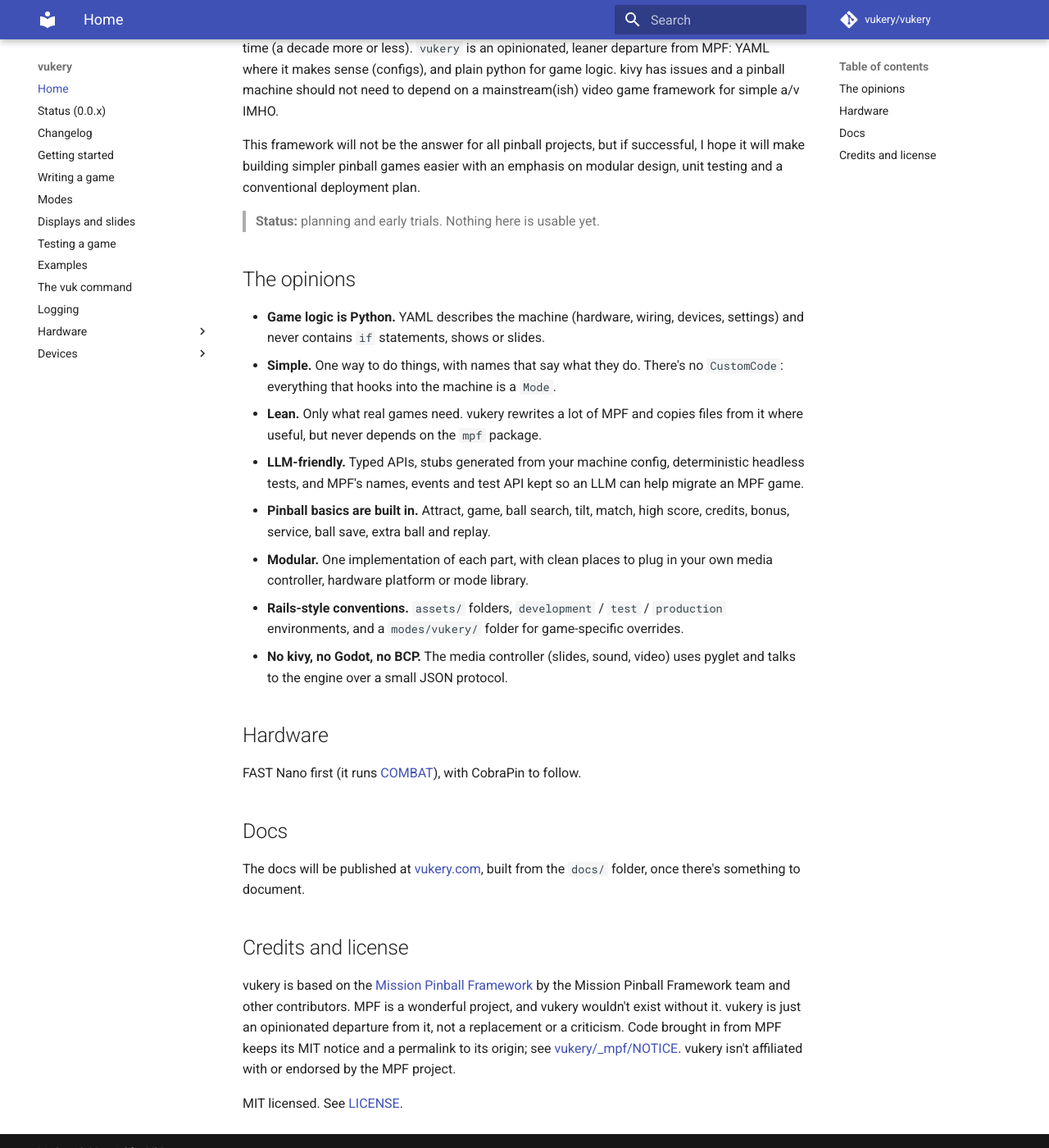
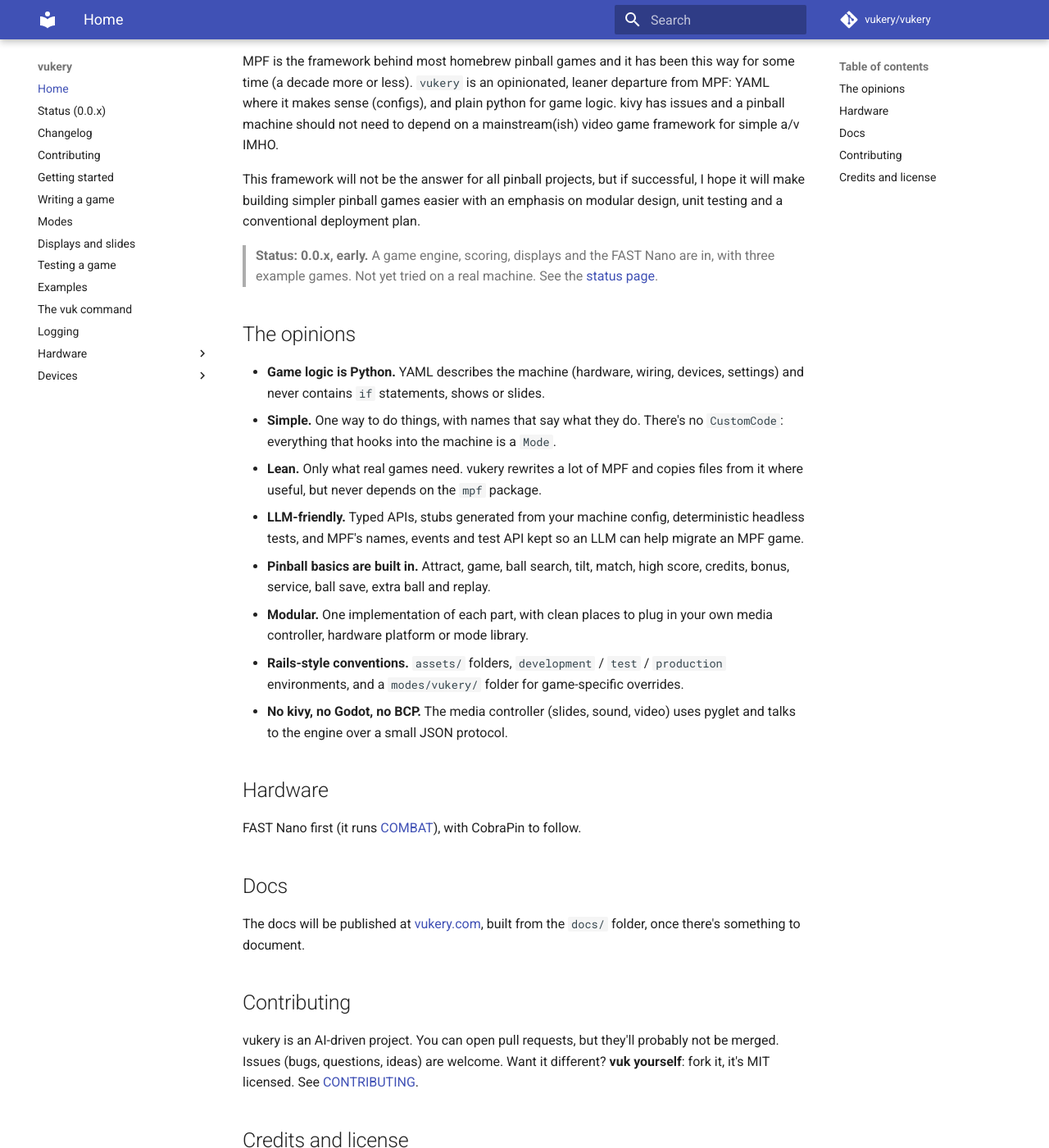
Before and after one commit to vukery/vukery, an MkDocs documentation site: the page built from docs/index.md, in a window 1280 px wide and 1400 px high, scrolled down 268 px. Shown: the whole window at 82% size. Built offline with MkDocs 1.6.1 and Material for MkDocs 9.7.7, drawn with Linux system fonts in a browser that asks for light colours; comment, search, counter and statistics services are not loaded; some of the changed text lies outside the part shown.

Commit message:
docs: Get VUKed! README intro and a contributing policy; 0.0.6
- README opens with "Get VUKed!": an AI-assisted total vukery of a
  pinball framework with a different mission.
- CONTRIBUTING.md: an AI-driven project; PRs welcome but probably not
  merged; issues welcome; fork it (vuk yourself), keeping MIT and MPF
  notices. Also on the docs site.
- Version 0.0.6.

Co-Authored-By: Claude Opus 5.5 <noreply@anthropic.com>

```diff
--- a/docs/index.md
+++ b/docs/index.md
@@ -1,4 +1,6 @@
-# vukery
+# Get VUKed!
+
+An AI-assisted total vukery of a pinball framework with a different mission.
 
 *Pronounced "vuckery."*
 
@@ -18,7 +20,9 @@ This framework will not be the answer for all pinball projects, but if
 successful, I hope it will make building simpler pinball games easier with an
 emphasis on modular design, unit testing and a conventional deployment plan.
 
-> **Status:** planning and early trials. Nothing here is usable yet.
+> **Status: 0.0.x, early.** A game engine, scoring, displays and the FAST
+> Nano are in, with three example games. Not yet tried on a real machine.
+> See the [status page](https://github.com/vukery/vukery/blob/main/docs/status.md).
 
 ## The opinions
 
@@ -53,6 +57,13 @@ with CobraPin to follow.
 The docs will be published at [vukery.com](https://vukery.com), built
 from the `docs/` folder, once there's something to document.
 
+## Contributing
+
+vukery is an AI-driven project. You can open pull requests, but they'll
+probably not be merged. Issues (bugs, questions, ideas) are welcome. Want it
+different? **vuk yourself**: fork it, it's MIT licensed. See
+[CONTRIBUTING](https://github.com/vukery/vukery/blob/main/CONTRIBUTING.md).
+
 ## Credits and license
 
 vukery is based on the [Mission Pinball Framework](https://github.com/missionpinball/mpf)
--- a/mkdocs.yml
+++ b/mkdocs.yml
@@ -13,6 +13,7 @@ nav:
   - Home: index.md
   - Status (0.0.x): status.md
   - Changelog: changelog.md
+  - Contributing: contributing.md
   - Getting started: getting-started.md
   - Writing a game: writing-a-game.md
   - Modes: modes.md
--- a/pyproject.toml
+++ b/pyproject.toml
@@ -1,6 +1,6 @@
 [project]
 name = "vukery"
-version = "0.0.5"
+version = "0.0.6"
 description = "A very opinionated pinball framework based on the Mission Pinball Framework, built to be simple, lean and LLM-friendly."
 readme = "README.md"
 license = "MIT"
```
Also changed, not shown: CONTRIBUTING.md (added, +34 -0 lines), docs/changelog.md (+10 -0 lines), docs/contributing.md (added, +1 -0 lines), 1 other file.
